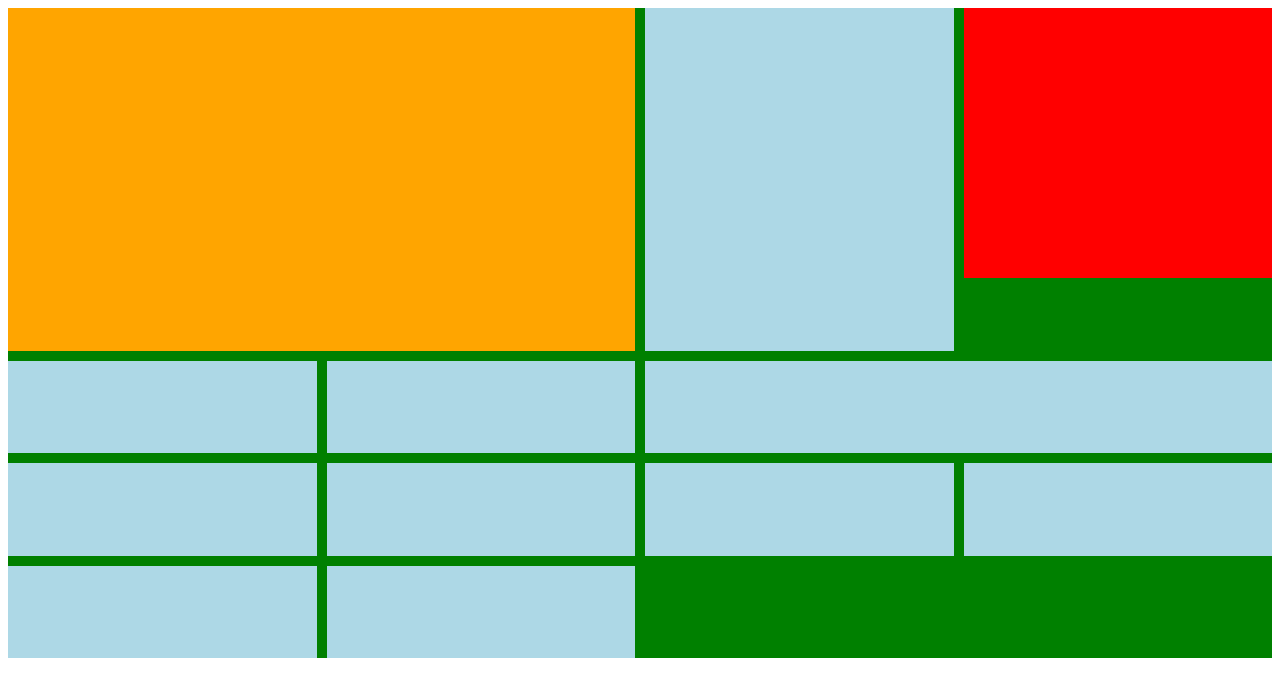
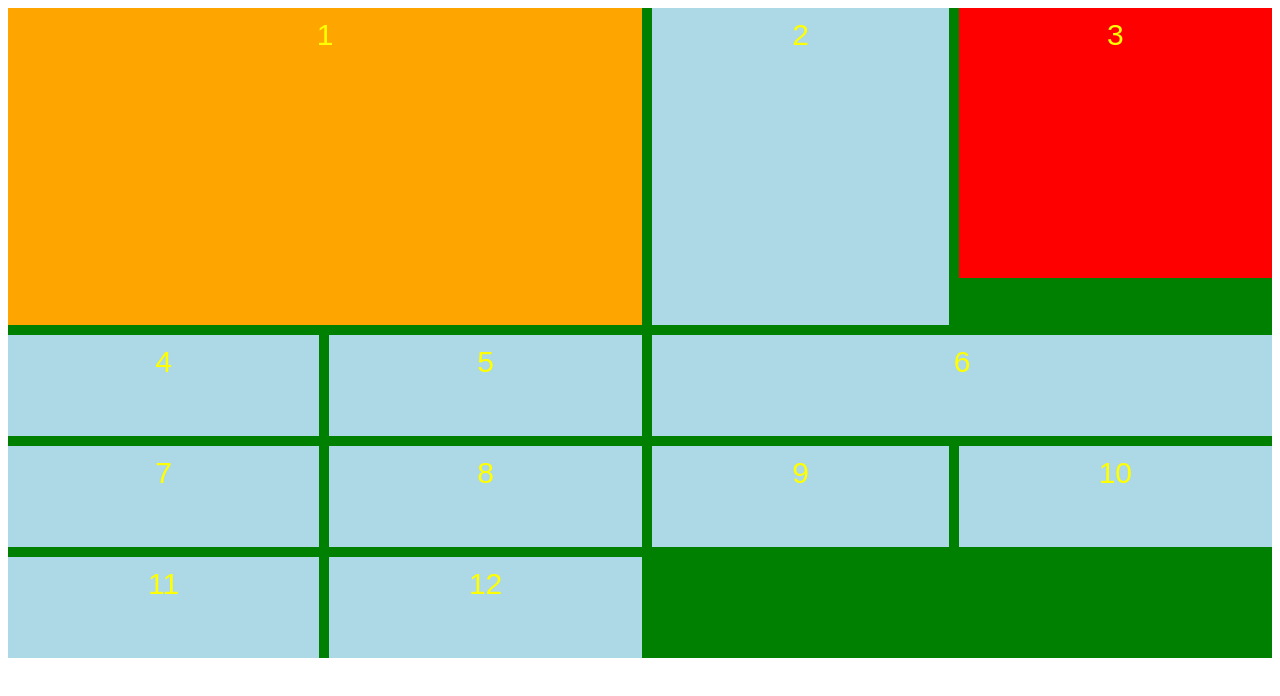
Before and after one commit to easonjiang21-coder/Mondrian1-, a plain HTML site: page index.html in a window 1280 px wide. Drawn offline with Linux system fonts and the light colour scheme.

```diff
--- a/index.html
+++ b/index.html
@@ -6,18 +6,18 @@
 </head>
 <body>
     <div class="container">
-        <div class="item colors1"></div>
-        <div class="item"></div>
-        <div class="item red"></div>
-        <div class="item"></div>
-        <div class="item"></div>
-        <div class="item colors6"></div>
-        <div class="item"></div>
-        <div class="item"></div>
-        <div class="item"></div>
-        <div class="item"></div>
-        <div class="item"></div>
-        <div class="item"></div>
+        <div class="item colors1">1</div>
+        <div class="item">2</div>
+        <div class="item red">3</div>
+        <div class="item">4</div>
+        <div class="item">5</div>
+        <div class="item colors6">6</div>
+        <div class="item">7</div>
+        <div class="item">8</div>
+        <div class="item">9</div>
+        <div class="item">10</div>
+        <div class="item">11</div>
+        <div class="item">12</div>
     </div>
 </body>
 </html>
```
